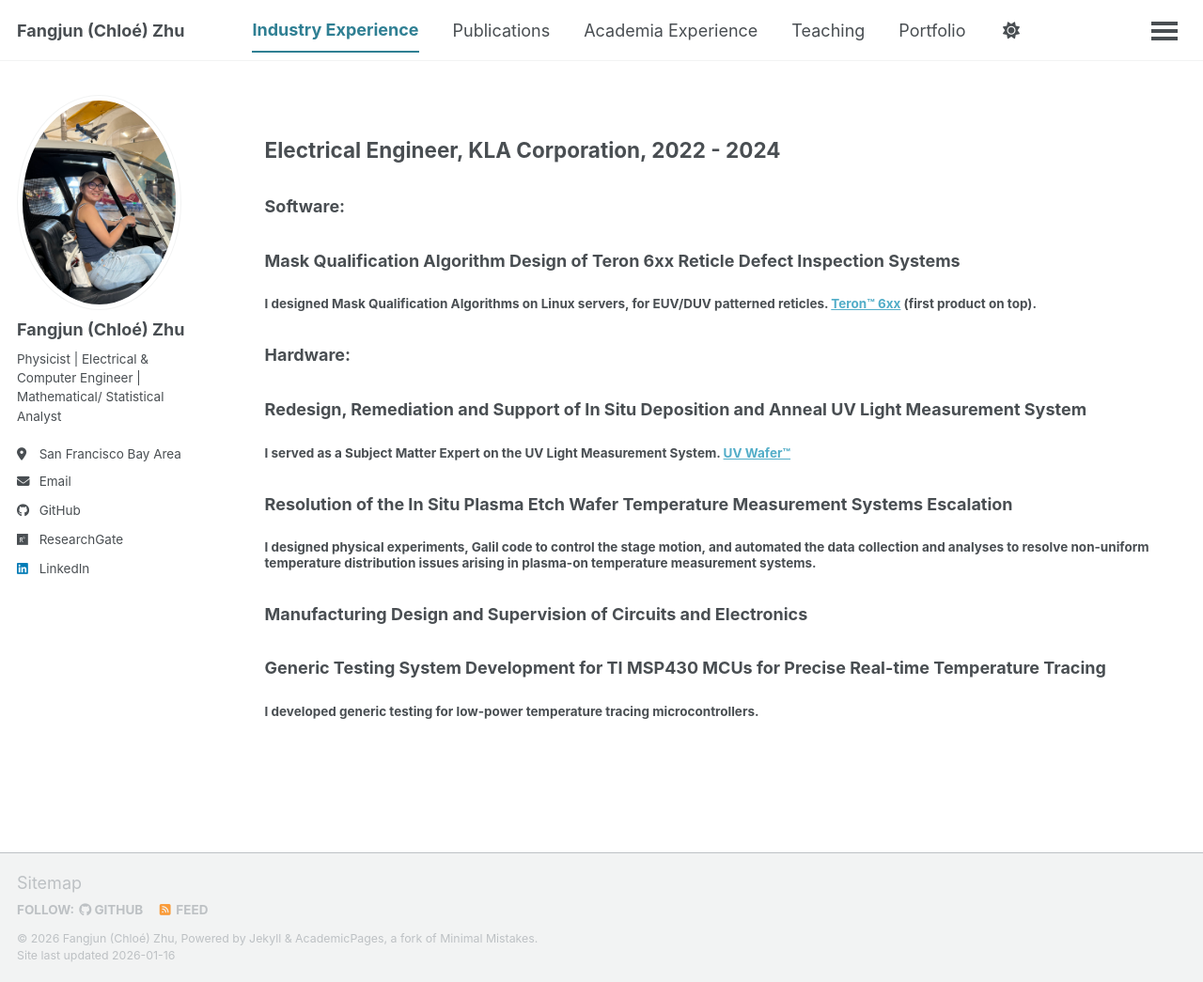
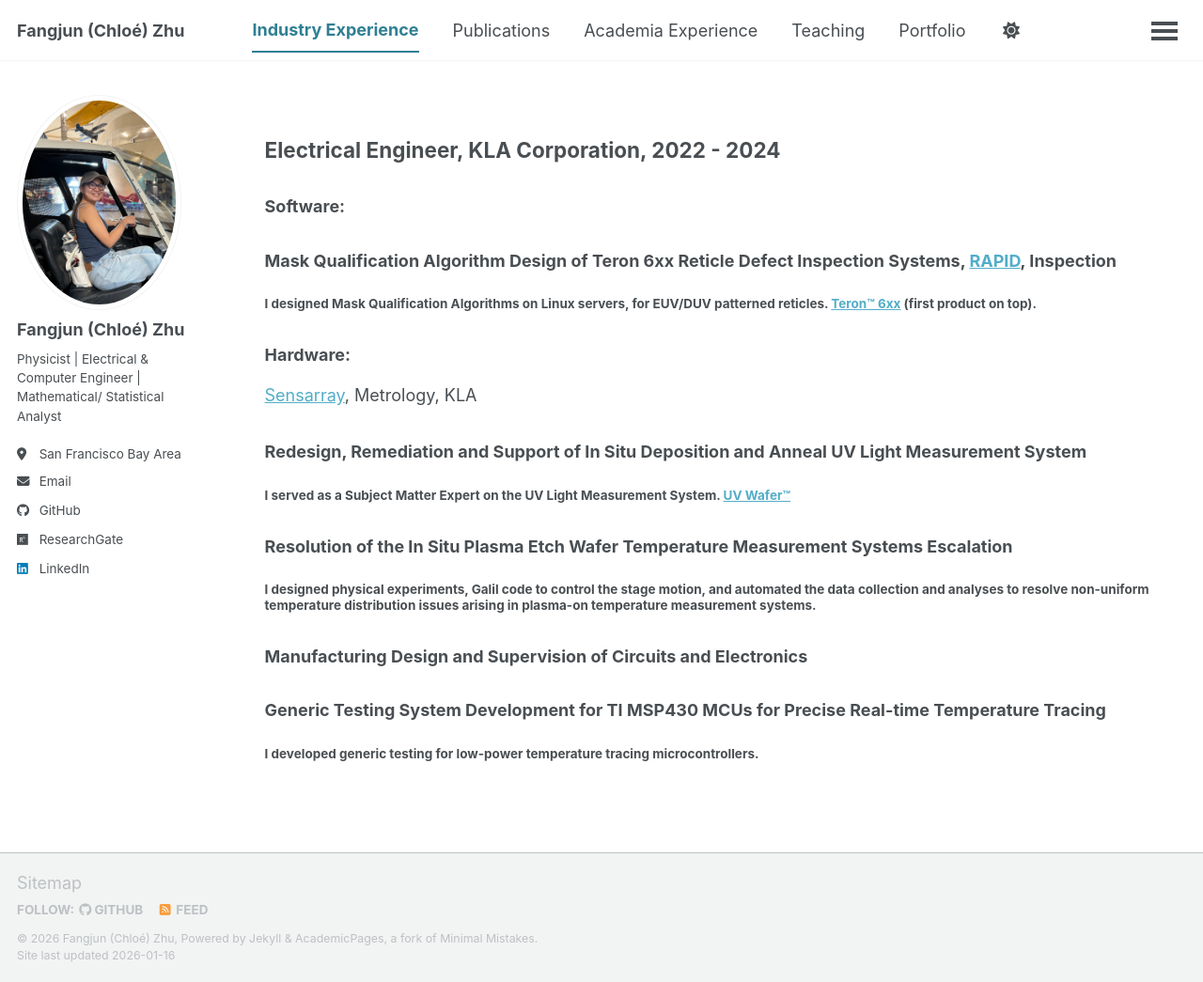
Before and after one commit to ChloeZhu1/ChloeZhu1.github.io, a Jekyll site: the page built from _pages/cv.md, in a window 1280 px wide and 1045 px high. Shown: the whole window at 94% size. Built offline with Jekyll 4.4.1, drawn with Linux system fonts in a browser that asks for light colours; a script bundle is joined from its source files by our own code; library files that are not in the unit come from our copies.

Commit message:
Update cv.md

```diff
--- a/_pages/cv.md
+++ b/_pages/cv.md
@@ -10,10 +10,11 @@
 {% include base_path %}
 ## Electrical Engineer, KLA Corporation, 2022 - 2024
 ### Software:
-### Mask Qualification Algorithm Design of Teron 6xx Reticle Defect Inspection Systems
+### Mask Qualification Algorithm Design of Teron 6xx Reticle Defect Inspection Systems, [RAPID](https://www.kla.com/products/reticle-manufacturing), Inspection
 #### I designed Mask Qualification Algorithms on Linux servers, for EUV/DUV patterned reticles. [Teron™ 6xx](https://www.kla.com/products/reticle-manufacturing) (first product on top).
 
 ### Hardware:
+[Sensarray](https://www.kla.com/products/chip-manufacturing/in-situ-process-management), Metrology, KLA
 ### Redesign, Remediation and Support of In Situ Deposition and Anneal UV Light Measurement System
 #### I served as a Subject Matter Expert on the UV Light Measurement System. [UV Wafer™](https://www.kla.com/products/chip-manufacturing/in-situ-process-management)
 
```
